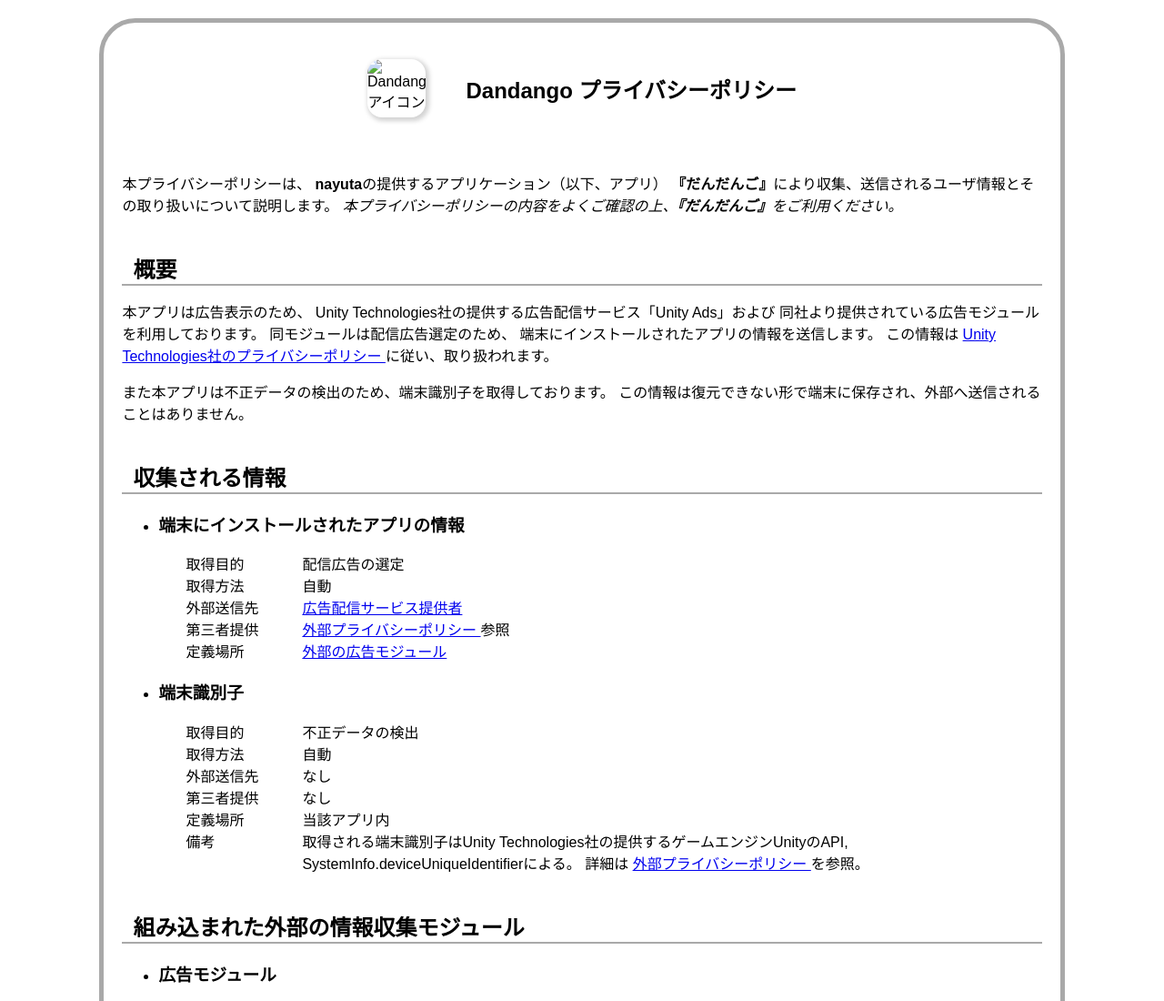
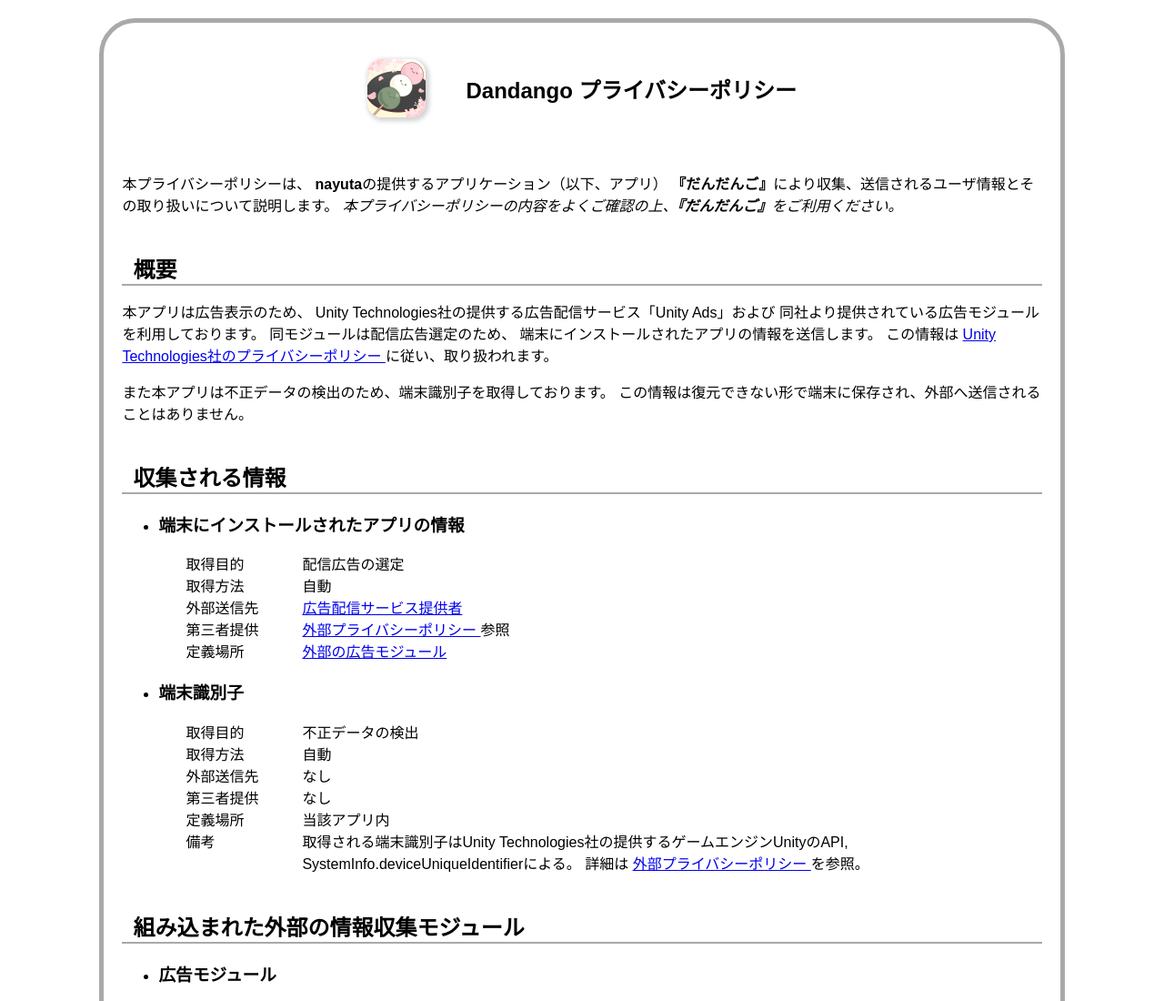
Before and after one commit to bananayuta/Dandango, a plain HTML site: page index.html in a window 1280 px wide. Shown: the top 1100 px of the page at 91% size. Drawn offline with Linux system fonts and the light colour scheme.

Commit message:
Update index.html

```diff
--- a/index.html
+++ b/index.html
@@ -17,7 +17,7 @@
 	</section>
 	<article id="main_area" class="box">
 		<header class="title">
-			<img src="Resouces/icon2.jpg" alt="Dandango アイコン" width="192" height="192" class="app_icon">
+			<img src="icon.jpeg" alt="Dandango アイコン" width="192" height="192" class="app_icon">
 			<h1 class="title_text">Dandango プライバシーポリシー</h1>
 		</header>
 		<section>
```
